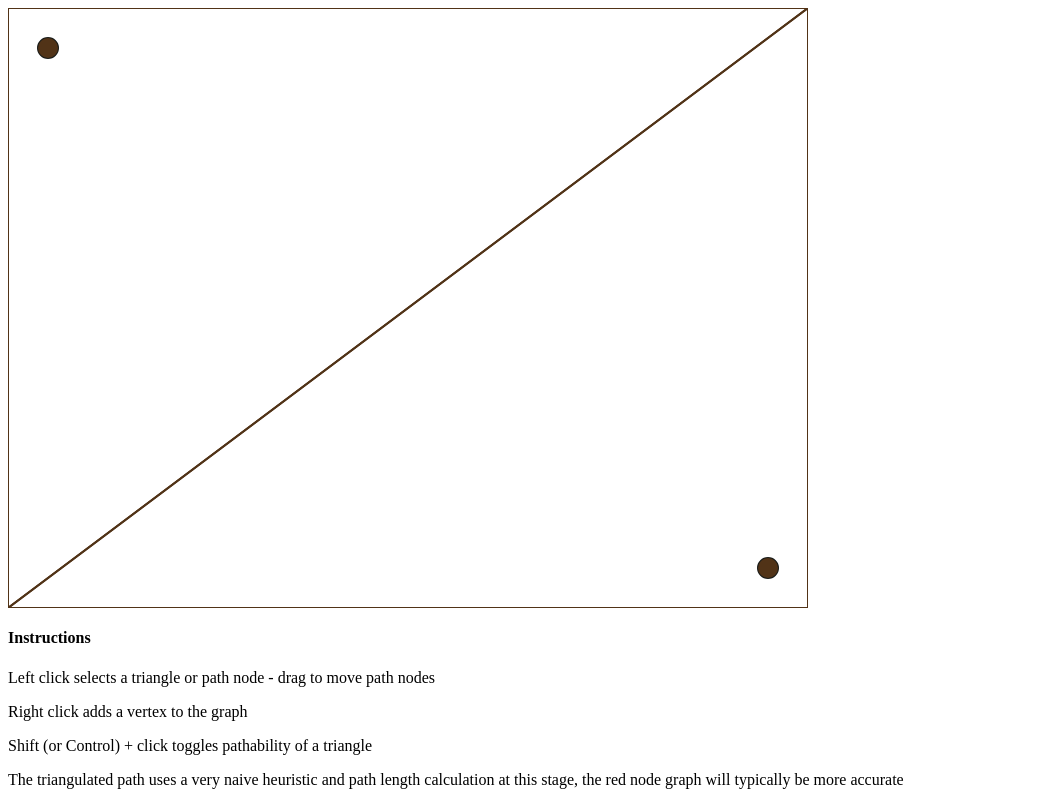
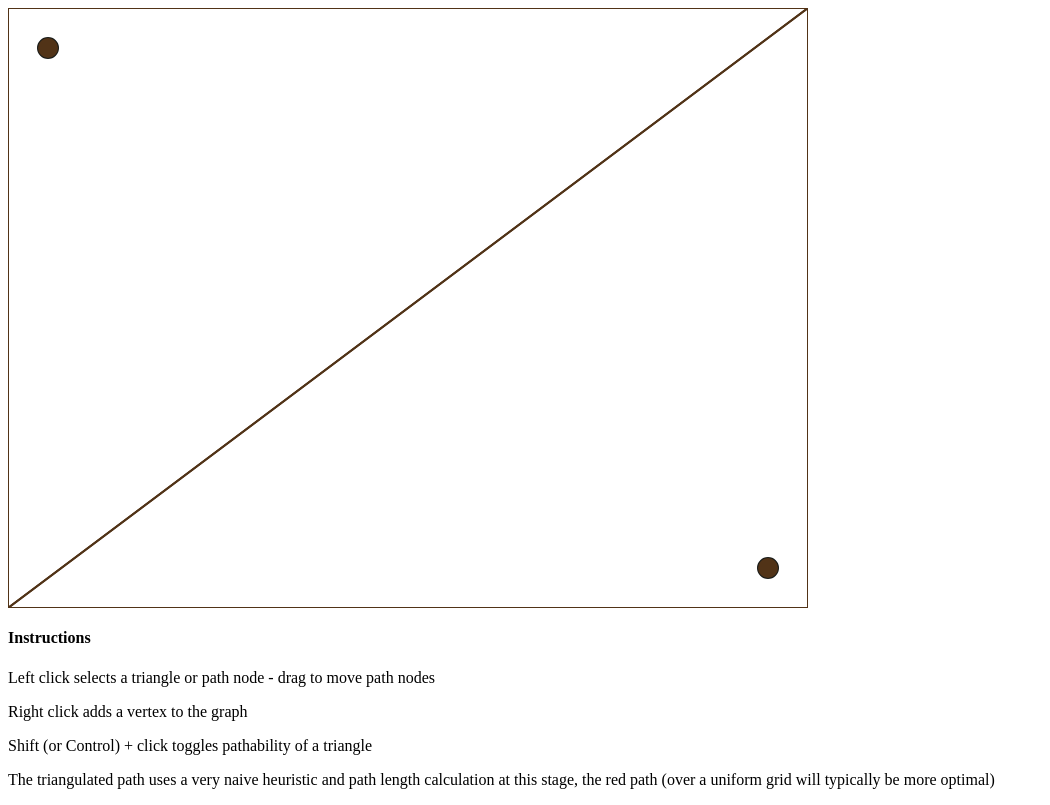
Before and after one commit to PlainSight/plainsight.github.io, a plain HTML site: page index.html in a window 1280 px wide. Shown: the whole page, without its empty margins (0-1050 px from the left). Drawn offline with Linux system fonts and the light colour scheme.

Commit message:
add desc

```diff
--- a/index.html
+++ b/index.html
@@ -26,7 +26,7 @@ Instructions
 	Shift (or Control) + click toggles pathability of a triangle
 <p>
 <p>
-	The triangulated path uses a very naive heuristic and path length calculation at this stage, the red node graph will typically be more accurate
+	The triangulated path uses a very naive heuristic and path length calculation at this stage, the red path (over a uniform grid will typically be more optimal)
 </p>
 </div>
 
```
